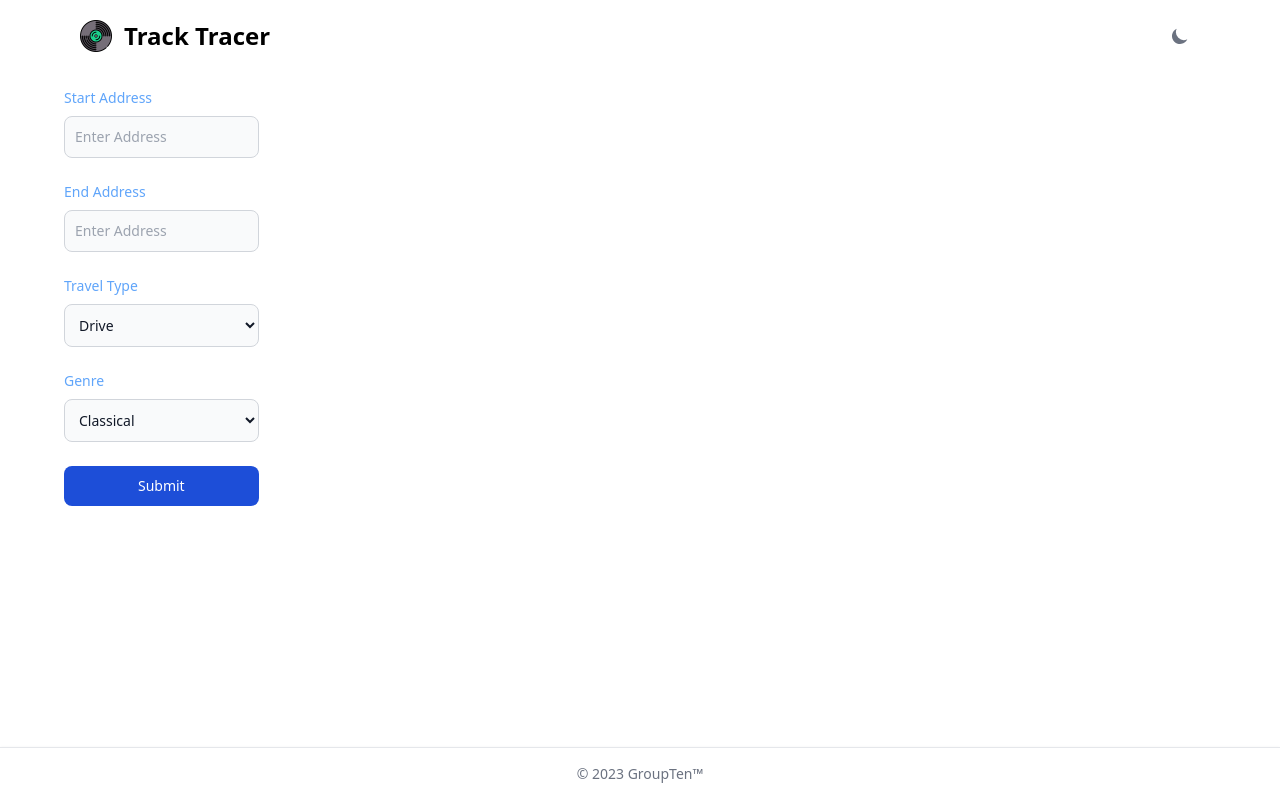
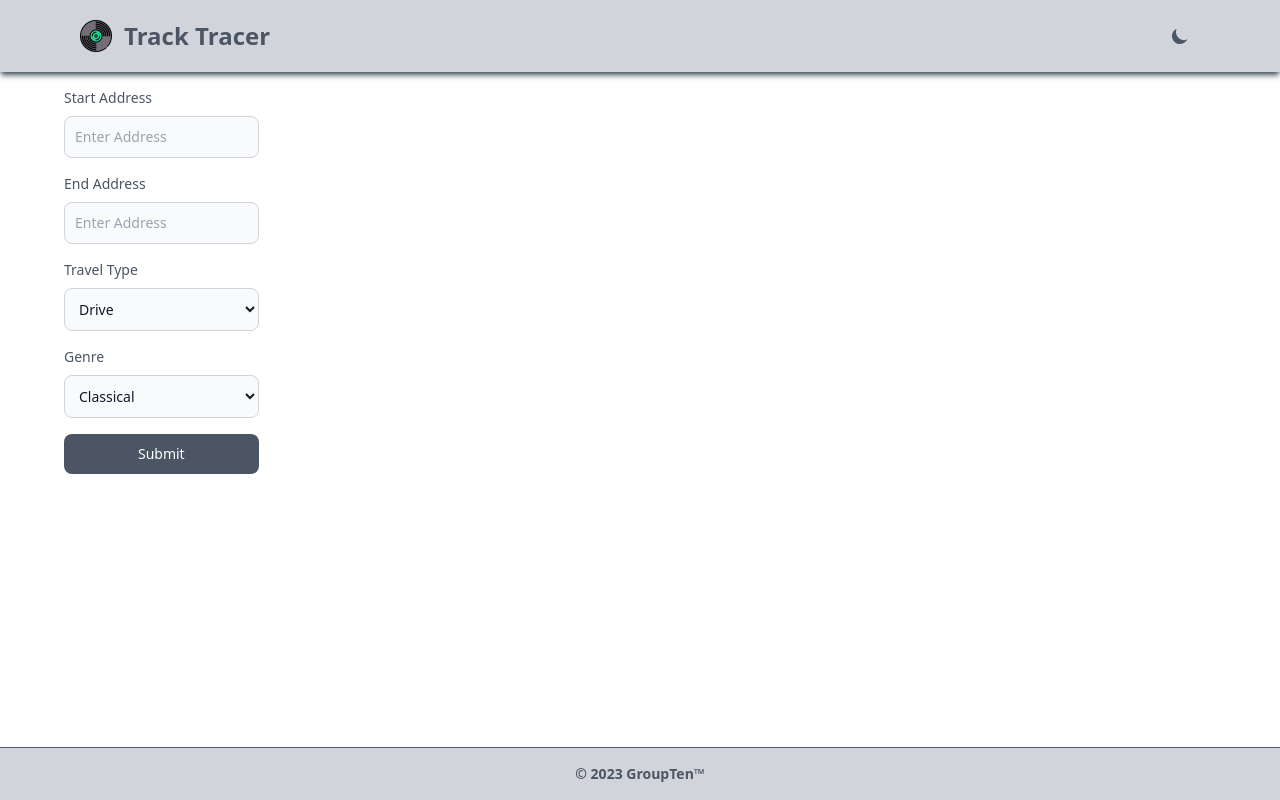
Before and after one commit to AndrewTullos/GroupTenProject1, a website: page index.html in a window 1280 px wide. Drawn offline with Linux system fonts and the light colour scheme; a script that the page names is missing.

Commit message:
update styling

```diff
--- a/assets/js/spotify.js
+++ b/assets/js/spotify.js
@@ -72,7 +72,7 @@ function DisplayTracks(tracks) {
 		<td class="px-2">
 			<a
 				href="${track.url}"
-				class="font-medium text-blue-600 dark:text-blue-500 hover:underline"
+				class="font-medium text-gray-600 dark:text-green-500 hover:underline"
 			>Song</a
 			>
 		</td>
--- a/index.html
+++ b/index.html
@@ -18,20 +18,20 @@
 		<link rel="stylesheet" href="./assets/css/output.css" />
 		<link rel="stylesheet" href="./assets/css/tailwind.css" />
 	</head>
-	<body class="bg-white dark:bg-gray-800">
+	<body class="flex flex-col bg-white dark:bg-gray-800 min-h-screen">
 		<!-- Header Section -->
 		<header>
-			<nav class="bg-white border-gray-200 dark:bg-gray-600">
+			<nav class="bg-gray-300 dark:bg-gray-600 shadow-md shadow-gray-600 dark:shadow-green-600">
 				<div class="max-w-[90%] flex flex-wrap items-center justify-between mx-auto p-4">
 					<div class="flex items-center">
 						<img src="./assets/images/vinyl.png" class="h-8 mr-3" alt="Vinyl Record" />
-						<span class="self-center text-2xl font-semibold whitespace-nowrap dark:text-white">Track Tracer</span>
+						<span class="self-center text-gray-600 text-2xl font-semibold whitespace-nowrap dark:text-white">Track Tracer</span>
 					</div>
 					<div class="w-full md:block md:w-auto" id="navbar-default">
 						<button
 							id="theme-toggle"
 							type="button"
-							class="text-gray-500 dark:text-gray-400 hover:bg-gray-100 dark:hover:bg-gray-700 focus:outline-none focus:ring-4 focus:ring-gray-200 dark:focus:ring-gray-700 rounded-lg text-sm p-2.5">
+							class="text-gray-600 dark:text-gray-100 hover:bg-gray-100 dark:hover:bg-gray-700 focus:outline-none rounded-lg text-sm p-2.5">
 							<svg
 								id="theme-toggle-dark-icon"
 								class="hidden w-5 h-5"
@@ -57,40 +57,40 @@
 			</nav>
 		</header>
 		<!-- Main Content Section -->
-		<main class="flex h-[vh100] w-[90%] m-auto py-4">
+		<main class="flex w-[90%] mx-auto mb-4 py-4">
 			<!-- Form Section -->
 			<section id="form-section" class="flex w-[20%] pr-4">
 				<form class="w-full">
-					<div class="grid gap-6 mb-6">
+					<div class="grid gap-x-6 gap-y-4 mb-4">
 						<div>
-							<label for="first_name" class="block mb-2 text-sm font-medium text-blue-400 dark:text-white"
+							<label for="first_name" class="block mb-2 text-sm font-medium text-gray-600 dark:text-white"
 								>Start Address</label
 							>
 							<input
 								type="text"
 								id="start-address"
-								class="bg-gray-50 border border-gray-300 text-gray-900 text-sm rounded-lg focus:ring-blue-500 focus:border-blue-500 block w-full p-2.5 dark:bg-gray-700 dark:border-gray-600 dark:placeholder-gray-400 dark:text-white dark:focus:ring-blue-500 dark:focus:border-blue-500"
+								class="bg-gray-50 border border-gray-300 text-gray-900 text-sm rounded-lg block w-full p-2.5 dark:bg-gray-700 dark:border-gray-600 dark:placeholder-gray-400 dark:text-white"
 								placeholder="Enter Address"
 								required />
 						</div>
 						<div>
-							<label for="last_name" class="block mb-2 text-sm font-medium text-blue-400 dark:text-white"
+							<label for="last_name" class="block mb-2 text-sm font-medium text-gray-600 dark:text-white"
 								>End Address</label
 							>
 							<input
 								type="text"
 								id="end-address"
-								class="bg-gray-50 border border-gray-300 text-gray-900 text-sm rounded-lg focus:ring-blue-500 focus:border-blue-500 block w-full p-2.5 dark:bg-gray-700 dark:border-gray-600 dark:placeholder-gray-400 dark:text-white dark:focus:ring-blue-500 dark:focus:border-blue-500"
+								class="bg-gray-50 border border-gray-300 text-gray-900 text-sm rounded-lg block w-full p-2.5 dark:bg-gray-700 dark:border-gray-600 dark:placeholder-gray-400 dark:text-white"
 								placeholder="Enter Address"
 								required />
 						</div>
 						<div>
-							<label for="travel-type" class="block mb-2 text-sm font-medium text-blue-400 dark:text-white"
+							<label for="travel-type" class="block mb-2 text-sm font-medium text-gray-600 dark:text-white"
 								>Travel Type</label
 							>
 							<select
 								id="travel-type"
-								class="bg-gray-50 border border-gray-300 text-gray-900 text-sm rounded-lg focus:ring-blue-500 focus:border-blue-500 block w-full p-2.5 dark:bg-gray-700 dark:border-gray-600 dark:placeholder-gray-400 dark:text-white dark:focus:ring-blue-500 dark:focus:border-blue-500"
+								class="bg-gray-50 border border-gray-300 text-gray-900 text-sm rounded-lg focus:ring-gray-600 focus:border-gray-600 block w-full p-2.5 dark:bg-gray-700 dark:border-gray-600 dark:placeholder-gray-400 dark:text-white dark:focus:ring-white dark:focus:border-white"
 								required>
 								<option selected value="drive">Drive</option>
 								<option value="bicycle">Bicycle</option>
@@ -98,10 +98,10 @@
 							</select>
 						</div>
 						<div>
-							<label for="genre" class="block mb-2 text-sm font-medium text-blue-400 dark:text-white">Genre</label>
+							<label for="genre" class="block mb-2 text-sm font-medium text-gray-600 dark:text-white">Genre</label>
 							<select
 								id="genre"
-								class="bg-gray-50 border border-gray-300 text-gray-900 text-sm rounded-lg focus:ring-blue-500 focus:border-blue-500 block w-full p-2.5 dark:bg-gray-700 dark:border-gray-600 dark:placeholder-gray-400 dark:text-white dark:focus:ring-blue-500 dark:focus:border-blue-500"
+								class="bg-gray-50 border border-gray-300 text-gray-900 text-sm rounded-lg focus:ring-gray-600 focus:border-gray-600 block w-full p-2.5 dark:bg-gray-700 dark:border-gray-600 dark:placeholder-gray-400 dark:text-white dark:focus:ring-white dark:focus:border-white"
 								required>
 								<option selected value="classical">Classical</option>
 								<option value="country">Country</option>
@@ -121,7 +121,7 @@
 					<button
 						type="submit"
 						id="generate"
-						class="text-white bg-blue-700 hover:bg-blue-800 focus:ring-4 focus:outline-none focus:ring-blue-300 font-medium rounded-lg text-sm w-full px-5 py-2.5 text-center dark:bg-blue-600 dark:hover:bg-blue-700 dark:focus:ring-blue-800">
+						class="text-white bg-gray-600 hover:bg-gray-600/90 focus:ring-1 focus:outline-none focus:ring-gray-300 font-medium rounded-lg text-sm w-full px-5 py-2.5 text-center dark:bg-green-600 dark:hover:bg-green-600/90 dark:text-white dark:focus:ring-white">
 						Submit
 					</button>
 				</form>
@@ -130,16 +130,16 @@
 			<div class="flex flex-col items-center justify-center w-[90%]">
 				<!-- Map -->
 				<section class="flex w-full px-4">
-					<div id="map" class="flex flex-col items-center h-96 w-full"></div>
+					<div id="map" class="flex flex-col items-center h-96 w-full text-white dark:text-gray-800"></div>
 				</section>
 				<!-- Spotify Playlist Section -->
 				<section id="spotify-section" class="flex flex-col mt-6 items-center w-full px-4">
 					<!-- <h2>Spotify Playlist</h2> -->
 					<div class="w-full">
 						<!-- Spotify Playlist will be inserted here -->
-						<div class="relative overflow-x-auto shadow-md sm:rounded-lg w-auto">
+						<div class="relative overflow-x-auto shadow-md shadow-gray-600 sm:rounded-lg w-auto dark:shadow-green-600">
 							<table id="playlist-container" class="w-full text-sm text-left text-gray-500 dark:text-gray-400 hidden">
-								<thead class="text-xs text-gray-700 uppercase bg-gray-50 dark:bg-gray-700 dark:text-gray-400">
+								<thead class="text-xs text-gray-600 uppercase bg-gray-300 dark:bg-gray-700 dark:text-gray-400">
 									<tr>
 										<th scope="col" class="px-2 py-1">Track</th>
 										<th scope="col" class="px-6 py-1">Artist</th>
@@ -157,8 +157,8 @@
 			</div>
 		</main>
 		<footer
-			class="fixed bottom-0 left-0 z-20 w-full p-4 bg-white border-t border-gray-200 shadow flex justify-center dark:bg-gray-600 dark:border-gray-400">
-			<span class="text-sm text-gray-500 text-center dark:text-white"
+			class="flex bottom-0 left-0 z-20 mt-auto w-full p-4 justify-center bg-gray-300 border-t border-gray-600 dark:bg-gray-600 dark:border-green-600">
+			<span class="text-sm font-semibold text-gray-600 text-center dark:text-white"
 				>© 2023 <a href="https://github.com/AndrewTullos/GroupTenProject1" class="hover:underline">GroupTen™</a>
 			</span>
 		</footer>
```
Also changed, not shown: assets/css/output.css.
